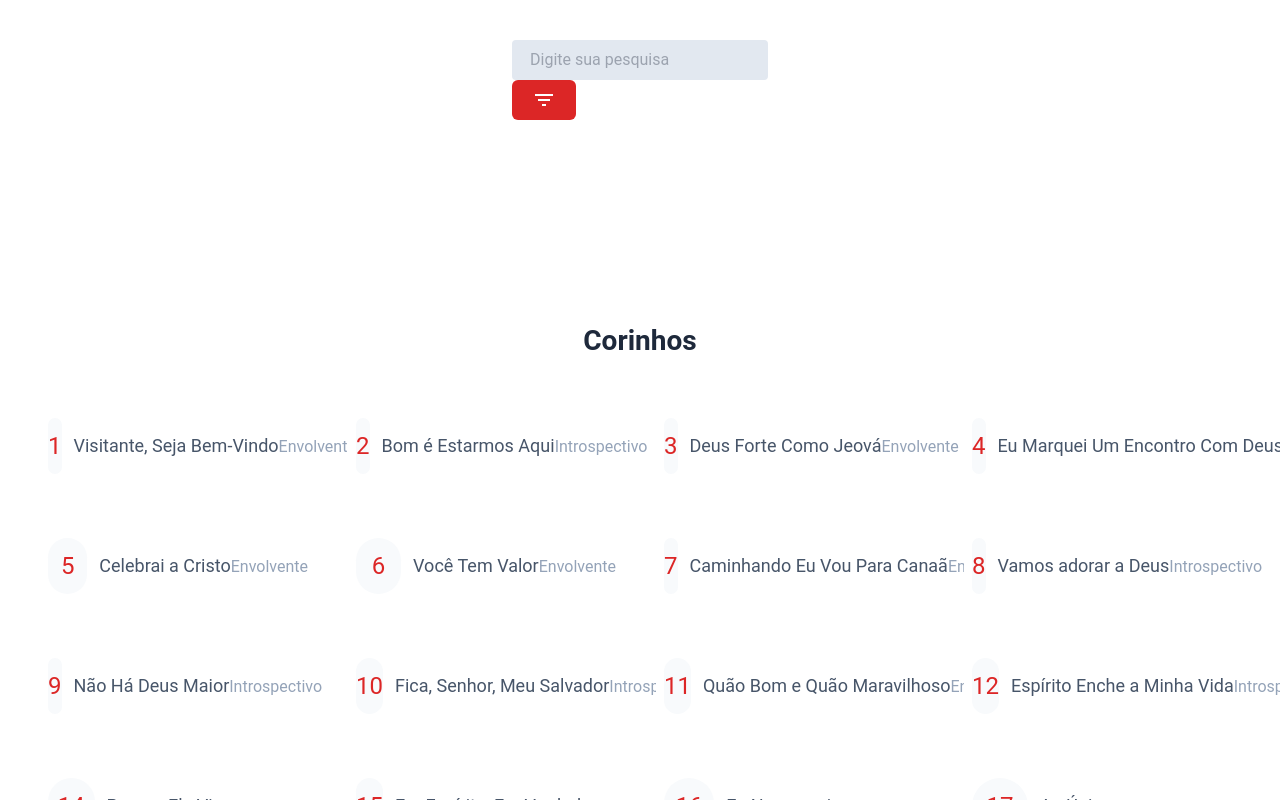
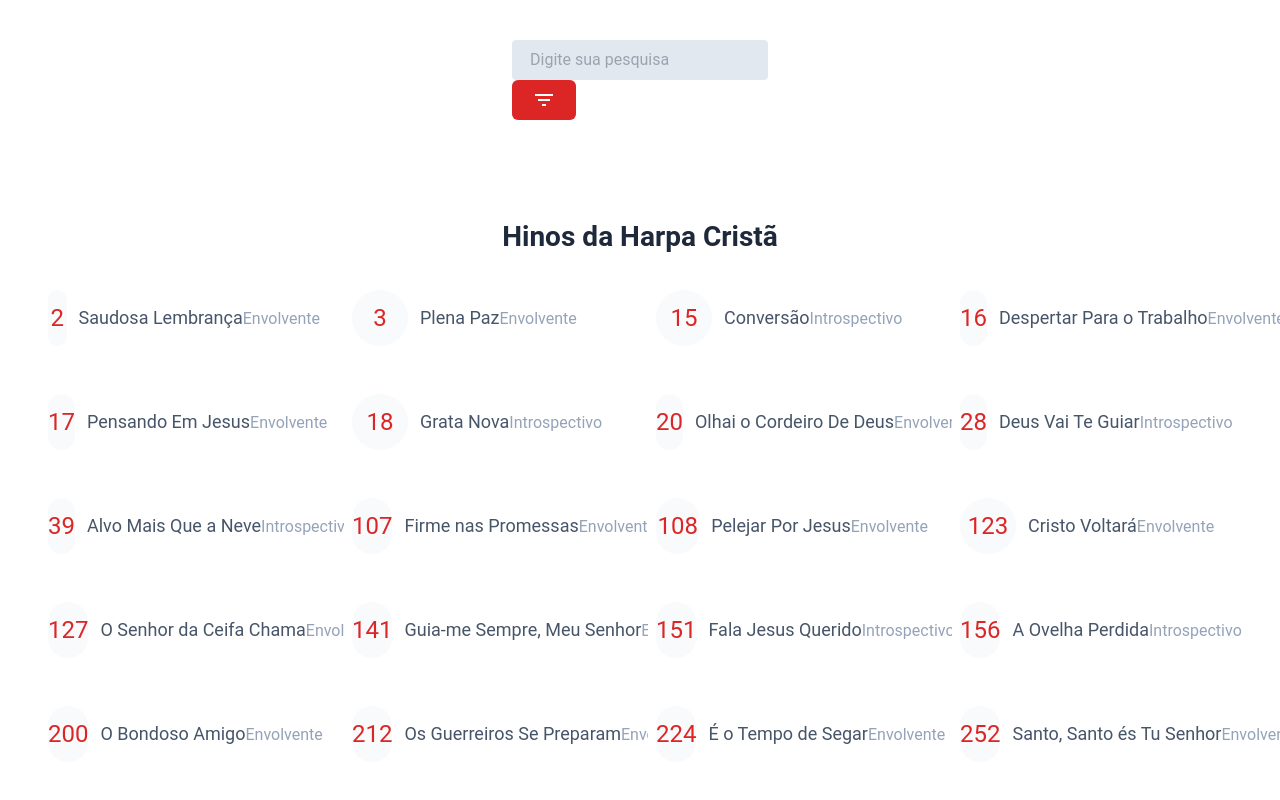
Before and after one commit to thiago-silva-santos/gospeltune, a Nuxt app: page / in a window 1280 px wide. Both pictures are taken after a click on the button "filter_list". Shown: the top 800 px of the page. Built offline with nearby package versions, Linux system fonts and the light colour scheme.

Commit message:
Divide opções de cifras por rotas

```diff
--- /dev/null
+++ b/components/CifraSection/index.vue
@@ -0,0 +1,122 @@
+<template>
+  <div class="main_page_container">
+    <div class="input_search_container relative min-w-[280px] md:w-[300px] lg:-w[350px] max-w-[400px] gap-2 flex">
+      <input-search @search="onSearch"></input-search>
+      <button :class="['button_filters', { 'button_filters_active': showFilters }]" @click="showFilters = !showFilters">
+        <span class="material-symbols-outlined">
+          filter_list
+        </span>
+      </button>
+      <div class="filters" v-show="showFilters">
+        <SelectCategory />
+      </div>
+    </div>
+    <div class="filter_tags">
+      <span v-for="tag in selectedFilters">{{ tag }}</span>
+    </div>
+    <slot name="section">
+
+    </slot>
+    <ScrollTop />
+    <div class="overlay" v-if="showFilters" @click="showFilters = false"></div>
+  </div>
+</template>
+<script>
+import { useFilterStore } from '~~/stores/filters';
+import { mapState } from 'pinia'
+// import { onBeforeRouteLeave } from "nuxt/app"
+// onBeforeRouteLeave((newRoute) => {
+//   console.log(newRoute)
+//   useSearchStore().updateSearch()
+// })
+export default {
+  data() {
+    return {
+      search: "",
+      showFilters: false
+    };
+  },
+  methods: {
+    onSearch(value) {
+      this.search = value
+    },
+
+  },
+computed: {
+    ...mapState(useFilterStore, ['filters', 'selectedFilters'])
+}
+};
+
+
+</script>
+<style lang="css" scoped>
+.main_page_container {
+  @apply container p-10 m-auto flex flex-col justify-center items-center gap-10;
+}
+
+.no-results {
+  @apply flex items-center justify-center w-full h-80 py-16 text-slate-600 text-lg
+}
+
+.filters {
+  position: absolute;
+  right: -220px;
+  top: -8px;
+  z-index: 999;
+}
+
+.filter_tags {
+  @apply w-full flex gap-4 items-center justify-center flex-wrap;
+}
+
+.filter_tags>span {
+  @apply text-slate-600 bg-slate-100 shadow-sm rounded-2xl py-2 px-4 font-semibold
+}
+
+.button_filters {
+  @apply w-16 p-2 bg-slate-200 rounded-md flex items-center justify-center;
+}
+
+.button_filters_active {
+  @apply bg-red-600 text-white
+}
+
+h1 {
+  @apply text-[28px] text-slate-800 font-bold text-center py-4
+}
+
+.overlay {
+  position: fixed;
+  top: 0;
+  bottom: 0;
+  right: 0;
+  left: 0;
+  z-index: 998;
+}
+
+@keyframes fade-in {
+
+  0% {
+    opacity: 0;
+  }
+
+  100% {
+    opacity: 1;
+  }
+}
+
+@media (max-width: 420px) {
+  .main_page_container {
+    @apply py-10 px-4;
+  }
+}
+
+@media (max-width: 820px) {
+  .filters {
+    position: absolute;
+    right: 0;
+    top: 50px;
+    z-index: 999;
+  }
+}
+</style>
--- a/components/InputSearch.vue
+++ b/components/InputSearch.vue
@@ -1,22 +1,28 @@
 <template>
-    <input
-      v-model="searchQuery"
-      placeholder="Digite sua pesquisa"
-      class="input_search"
-      type="text"
-    />
+  <input v-model="searchQuery" placeholder="Digite sua pesquisa" class="input_search" type="text" />
 </template>
 
 <script>
+import { useSearchStore } from '~~/stores/search';
+import { mapState, mapActions } from 'pinia'
+
 export default {
   data() {
     return {
       searchQuery: "",
     };
   },
+  computed: {
+    ...mapState(useSearchStore, ['search']),
+
+  },
+  methods: {
+    ...mapActions(useSearchStore, ['updateSearch']),
+
+  },
   watch: {
-     searchQuery(value) {
-      this.$emit("search", value);
+    searchQuery(value) {
+      this.updateSearch(value)
     },
   },
 };
--- a/components/SongsCards.vue
+++ b/components/SongsCards.vue
@@ -51,7 +51,7 @@
 </script>
 <style lang="css" scoped>
 .cards_container {
-  @apply grid grid-flow-row gap-8 text-neutral-600 sm:grid-cols-1 md:grid-cols-2 lg:grid-cols-3 xl:grid-cols-4;
+  @apply grid grid-flow-row gap-4 text-neutral-600 sm:grid-cols-1 md:grid-cols-2 lg:grid-cols-3 xl:grid-cols-4;
 }
 .card_ {
   @apply w-full flex h-fit items-center justify-start py-4 px-2 gap-3 rounded-lg bg-white cursor-pointer relative;
--- /dev/null
+++ b/middleware/setup.global.ts
@@ -0,0 +1,6 @@
+import { useSearchStore } from '~~/stores/search';
+
+export default defineNuxtRouteMiddleware((to, from) => {
+     console.log(to)
+     useSearchStore().updateSearch()
+})
--- /dev/null
+++ b/pages/corinhos.vue
@@ -0,0 +1,81 @@
+<template>
+  <div>
+       <CifraSection>
+            <template v-slot:section>
+                 <template v-if="searchCorinhosResults.length == 0">
+                      <div class="no-results">
+                           Nenhuma cifra encontrada...
+                      </div>
+                 </template>
+                 <template v-else>
+
+                      <section class="w-full" v-if="searchCorinhosResults.length >= 1">
+                           <h1>Corinhos</h1>
+                           <SongsCards :items="searchCorinhosResults" :text-search="search" />
+                      </section>
+                 </template>
+            </template>
+       </CifraSection>
+  </div>
+</template>
+<script>
+import corinhos from '../assets/corinhos.json'
+import { useFilterStore } from '~~/stores/filters';
+import { useSearchStore } from '~~/stores/search';
+import { mapState } from 'pinia'
+export default {
+  data() {
+       return {
+            showFilters: false
+       };
+  },
+  methods: {
+       onSearch(value) {
+            this.search = value
+       },
+  },
+  computed: {
+       ...mapState(useFilterStore, ['filters', 'selectedFilters']),
+       ...mapState(useSearchStore, ['search']),
+       corinhos() {
+            return corinhos
+       },
+       searchCorinhosResults() {
+            let eligibleItems = this.corinhos.filter((item) => item.cifra.length > 0)
+
+            if (this.selectedFilters.length > 0) {
+                 eligibleItems = eligibleItems.filter((item) => this.selectedFilters.every(category => item.categoria?.includes(category)))
+            }
+            if (this.search !== '') {
+                 const lowerCaseSearchTerm = this.search.toLowerCase().normalize("NFD")
+                      .replace(/[\u0300-\u036f]/g, "")
+                      .replace(/[^a-z0-9]/g, "");
+
+                 return eligibleItems.filter((item) => {
+                      const itemName = item.nome.toLowerCase().normalize("NFD")
+                           .replace(/[\u0300-\u036f]/g, "")
+                           .replace(/[^a-z0-9]/g, "");
+
+                      const itemId = item.id.toString().normalize("NFD")
+                           .replace(/[\u0300-\u036f]/g, "")
+                           .replace(/[^a-z0-9]/g, "");
+
+                      return (
+                           itemName.includes(lowerCaseSearchTerm) ||
+                           itemId.includes(lowerCaseSearchTerm)
+                      );
+                 });
+            } else {
+                 return eligibleItems
+            }
+       },
+  }
+};
+</script>
+<style scoped>
+
+h1 {
+@apply text-[28px] text-slate-800 font-bold text-center py-4
+}
+
+</style>
--- a/pages/edit.vue
+++ b/pages/dev/edit.vue
@@ -37,7 +37,7 @@
     </div>
 </template>
 <script>
-import campoJSON from '../assets/CampoHarmonico/CampoHarmonicoComponentData.json'
+import campoJSON from '../../assets/CampoHarmonico/CampoHarmonicoComponentData.json'
 export default {
   data() {
     return {
--- a/pages/index.vue
+++ b/pages/index.vue
@@ -1,48 +1,30 @@
 <template>
-  <div class="main_page_container">
-    <div class="input_search_container relative min-w-[280px] md:w-[300px] lg:-w[350px] max-w-[400px] gap-2 flex">
-      <input-search @search="onSearch"></input-search>
-      <button :class="['button_filters', { 'button_filters_active': showFilters }]" @click="showFilters = !showFilters">
-        <span class="material-symbols-outlined">
-          filter_list
-        </span>
-      </button>
-      <div class="filters" v-show="showFilters">
-        <SelectCategory />
-      </div>
-    </div>
-    <div class="filter_tags">
-      <span v-for="tag in selectedFilters">{{ tag }}</span>
-    </div>
-    <template v-if="searchCorinhosResults.length == 0 && searchHinosResults.length == 0">
+     <div>
+          <CifraSection>
+               <template v-slot:section>
+                    <template v-if="searchHinosResults.length == 0">
                          <div class="no-results">
                               Nenhuma cifra encontrada...
                          </div>
                     </template>
                     <template v-else>
-
-      <section class="w-full" v-if="searchCorinhosResults.length >= 1">
-        <h1>Corinhos</h1>
-        <SongsCards :items="searchCorinhosResults" :text-search="search" />
-      </section>
                          <section class="w-full" v-if="searchHinosResults.length >= 1">
                               <h1>Hinos da Harpa Cristã</h1>
                               <SongsCards :items="searchHinosResults" :text-search="search" />
                          </section>
                     </template>
-    <ScrollTop />
-    <div class="overlay" v-if="showFilters" @click="showFilters = false"></div>
+               </template>
+          </CifraSection>
      </div>
 </template>
 <script>
-import corinhos from '../assets/corinhos.json'
 import hinos from '../assets/hinos-harpa-crista.json'
 import { useFilterStore } from '~~/stores/filters';
+import { useSearchStore } from '~~/stores/search';
 import { mapState } from 'pinia'
 export default {
      data() {
           return {
-      search: "",
                showFilters: false
           };
      },
@@ -53,42 +35,10 @@
      },
      computed: {
           ...mapState(useFilterStore, ['filters', 'selectedFilters']),
-    corinhos() {
-      return corinhos
-    },
+          ...mapState(useSearchStore, ['search']),
           hinosHarpa() {
                return hinos
           },
-    searchCorinhosResults() {
-      let eligibleItems = this.corinhos.filter((item) => item.cifra.length > 0)
-
-      if (this.selectedFilters.length > 0) {
-        eligibleItems = eligibleItems.filter((item) => this.selectedFilters.every(category => item.categoria?.includes(category)))
-      }
-      if (this.search !== '') {
-        const lowerCaseSearchTerm = this.search.toLowerCase().normalize("NFD")
-          .replace(/[\u0300-\u036f]/g, "")
-          .replace(/[^a-z0-9]/g, "");
-
-        return eligibleItems.filter((item) => {
-          const itemName = item.nome.toLowerCase().normalize("NFD")
-            .replace(/[\u0300-\u036f]/g, "")
-            .replace(/[^a-z0-9]/g, "");
-
-          const itemId = item.id.toString().normalize("NFD")
-            .replace(/[\u0300-\u036f]/g, "")
-            .replace(/[^a-z0-9]/g, "");
-
-          return (
-            itemName.includes(lowerCaseSearchTerm) ||
-            itemId.includes(lowerCaseSearchTerm)
-          );
-        });
-      } else {
-        return eligibleItems
-      }
-    },
-
           searchHinosResults() {
                let eligibleItems = this.hinosHarpa.filter((item) => item.cifra.length > 0)
                if (this.selectedFilters.length > 0) {
@@ -123,74 +73,8 @@
      }
 };
 </script>
-<style lang="css" scoped>
-.main_page_container {
-  @apply container p-10 m-auto flex flex-col justify-center items-center gap-20;
-}
-
-.no-results {
-  @apply flex items-center justify-center w-full h-80 py-16 text-slate-600 text-lg
-}
-
-.filters {
-  position: absolute;
-  right: -220px;
-  top: -8px;
-  z-index: 999;
-}
-
-.filter_tags {
-  @apply w-full flex gap-4 items-center justify-center flex-wrap;
-}
-
-.filter_tags>span {
-  @apply text-slate-600 bg-slate-100 shadow-sm rounded-2xl py-2 px-4 font-semibold
-}
-
-.button_filters {
-  @apply w-16 p-2 bg-slate-200 rounded-md flex items-center justify-center;
-}
-
-.button_filters_active {
-  @apply bg-red-600 text-white
-}
-
+<style scoped>
 h1 {
-  @apply text-[28px] text-slate-800 font-bold text-center py-10
-}
-
-.overlay {
-  position: fixed;
-  top: 0;
-  bottom: 0;
-  right: 0;
-  left: 0;
-  z-index: 998;
-}
-
-@keyframes fade-in {
-
-  0% {
-    opacity: 0;
-  }
-
-  100% {
-    opacity: 1;
-  }
-}
-
-@media (max-width: 420px) {
-  .main_page_container {
-    @apply py-10 px-4;
-  }
-}
-
-@media (max-width: 820px) {
-  .filters {
-    position: absolute;
-    right: 0;
-    top: 50px;
-    z-index: 999;
-  }
+     @apply text-[28px] text-slate-800 font-bold text-center py-4
 }
 </style>
--- /dev/null
+++ b/stores/search.js
@@ -0,0 +1,17 @@
+import { defineStore } from "pinia"
+export const useSearchStore = defineStore('search', {
+  state: () => ({
+    search: ''
+  }),
+  actions: {
+    updateSearch(payload) {
+      if (payload) {
+        this.search = payload
+      } else {
+        this.search = ''
+      }
+
+    }
+  },
+
+})
```
Also changed, not shown: components/SelectCategory.vue (+17 -4 lines), pages/dev/lesson.vue (renamed from pages/dev.vue), pages/dev/progressbar.vue (renamed from pages/progressbar.vue). Lines whose indentation alone changed are shown as unchanged.
